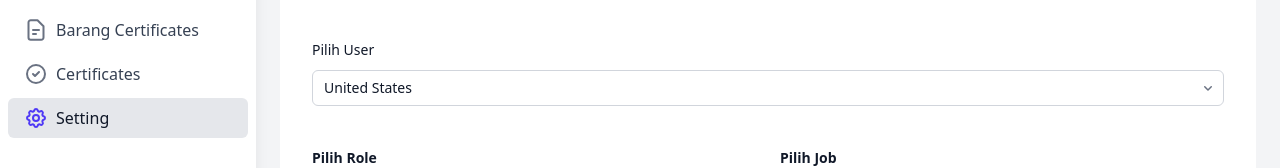
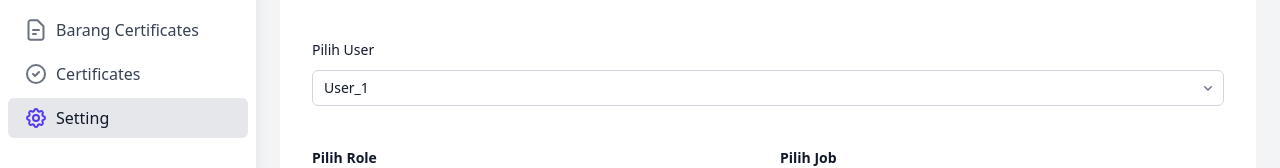
Before and after one commit to kupzed/indogreen-frontend, a SvelteKit app: page /settings in a window 1280 px wide. Both pictures are taken after a click on the tab "Keamanan". Shown: the part 238-406 px from the top of the page. Built offline with nearby package versions, Linux system fonts and the light colour scheme.

Commit message:
Update +page.svelte

```diff
--- a/src/routes/settings/+page.svelte
+++ b/src/routes/settings/+page.svelte
@@ -1,14 +1,8 @@
 <script lang="ts">
     let formData = {
-      username: '',
-      about: '',
       name: '',
       email: '',
-      country: 'United States',
-      streetAddress: '',
-      city: '',
-      region: '',
-      postalCode: '',
+      country: 'User_1',
       project: true,
       activity: false,
       mitra: false,
@@ -119,10 +113,10 @@
                     autocomplete="country-name"
                     class="col-start-1 row-start-1 w-full appearance-none rounded-md bg-white py-1.5 pr-8 pl-3 text-base text-gray-900 outline-1 -outline-offset-1 outline-gray-300 focus:outline-2 focus:-outline-offset-2 focus:outline-indigo-600 sm:text-sm/6"
                   >
-                    <option>United States</option>
-                    <option>Canada</option>
-                    <option>Mexico</option>
-                    <option>Indonesia</option>
+                    <option>User_1</option>
+                    <option>User_2</option>
+                    <option>User_3</option>
+                    <option>User_4</option>
                   </select>
                   <svg viewBox="0 0 16 16" fill="currentColor" data-slot="icon" aria-hidden="true" class="pointer-events-none col-start-1 row-start-1 mr-2 size-5 self-center justify-self-end text-gray-500 sm:size-4">
                     <path d="M4.22 6.22a.75.75 0 0 1 1.06 0L8 8.94l2.72-2.72a.75.75 0 1 1 1.06 1.06l-3.25 3.25a.75.75 0 0 1-1.06 0L4.22 7.28a.75.75 0 0 1 0-1.06Z" clip-rule="evenodd" fill-rule="evenodd" />
```
